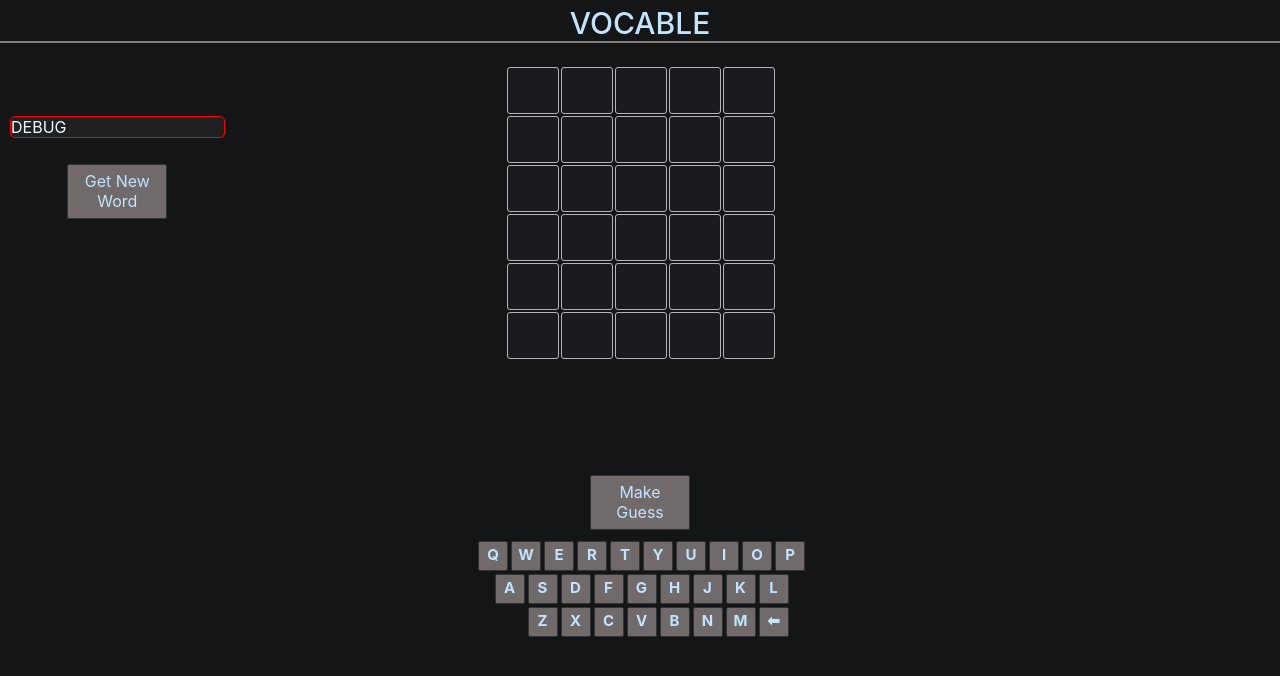
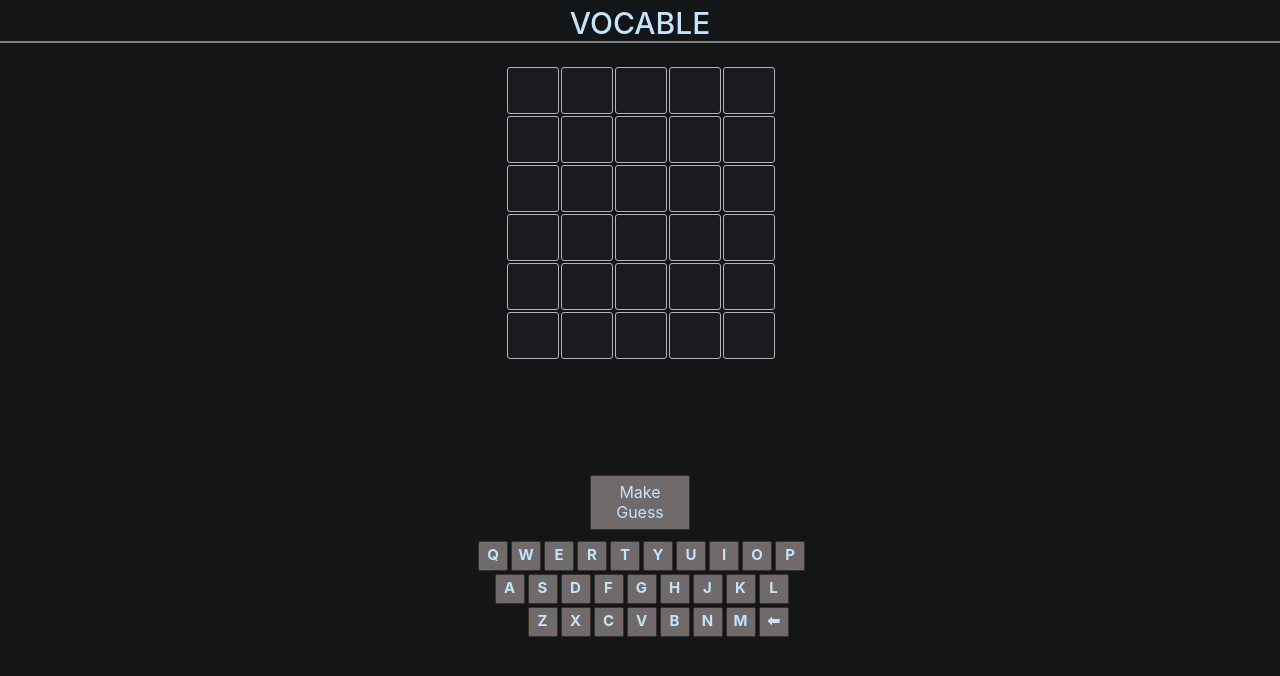
Before and after one commit to JustinStitt/vocable, a Svelte app in the folder vocable-app/: page / in a window 1280 px wide. Shown: the top 676 px of the page. Built offline with nearby package versions, Linux system fonts and the light colour scheme.

Commit message:
🔧 added interactive debug
click "make guess" 3 times while having an empty guess to get a debug dialog

```diff
--- a/vocable-app/src/App.svelte
+++ b/vocable-app/src/App.svelte
@@ -5,7 +5,8 @@
 	import validation from './validation.js'
 	import Keyboard from './Components/Keyboard.svelte'
 
-	let DEBUG = true;
+	let interactive_debug = 0;
+	let DEBUG = false;
 	let guess = '';
 	let guesses = [];
 	let words = file.default
@@ -23,6 +24,13 @@
 	}
 
 	const makeGuess = () => {
+		if (guess == '') {
+			interactive_debug += 1;
+			if (interactive_debug >= 3) {
+				DEBUG = !DEBUG;
+				interactive_debug = 0;
+			}
+		}
 		if (current_guess > num_guesses - 1) return
 		if (guess.length != guess_length) return
 		guesses[current_guess].guess = guess
```
